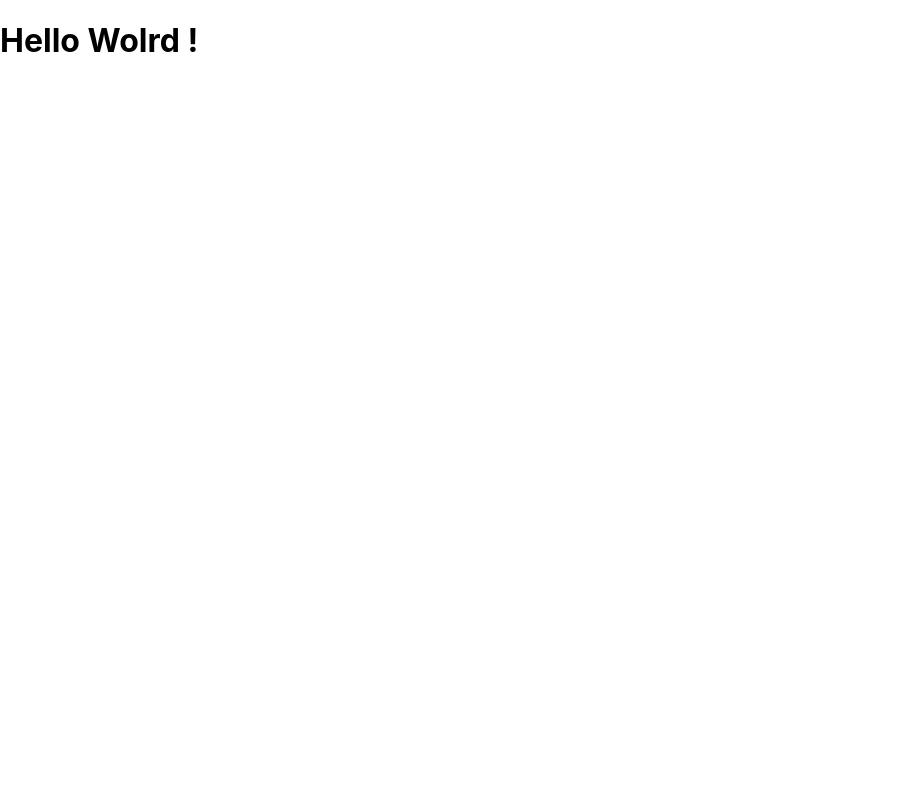
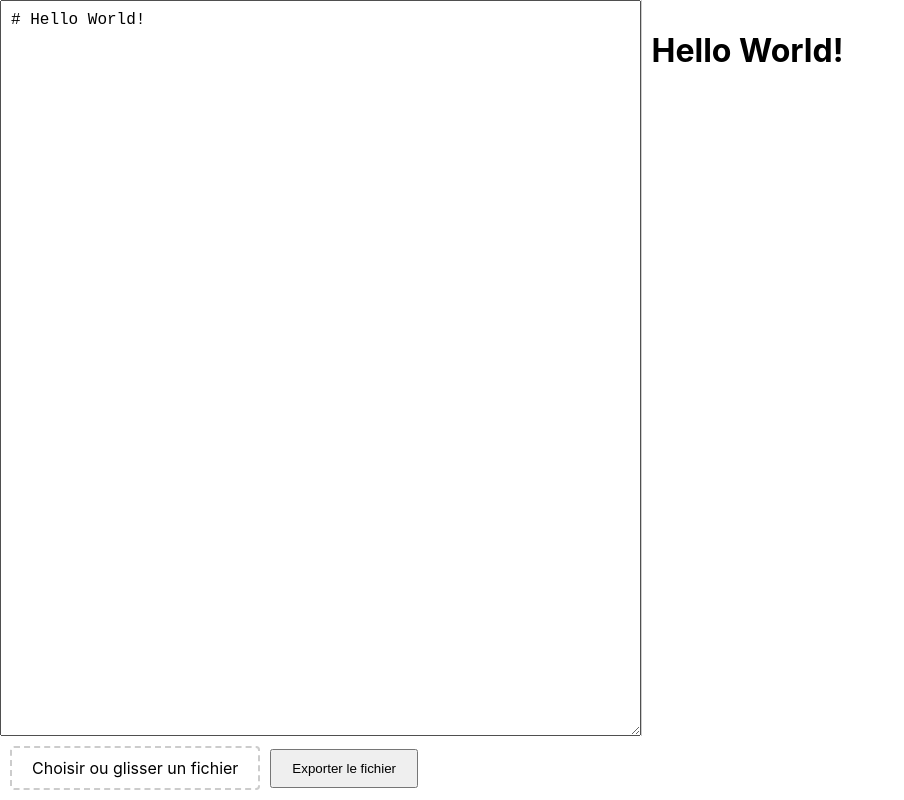
Before and after one commit to Matthieu73110/spec_dev_web_2, a React (Create React App) app in the folder app-markdown/: page /markdown in a window 1280 px wide. Shown: the whole page, without its empty margins (0-904 px from the left). Built offline with nearby package versions, Linux system fonts and the light colour scheme.

Commit message:
Mise en place de l'edition de fichier md + rendu + import/export

```diff
--- a/app-markdown/package.json
+++ b/app-markdown/package.json
@@ -14,7 +14,9 @@
     "react-redux": "^9.1.2",
     "react-router-dom": "^6.26.1",
     "react-scripts": "5.0.1",
-    "web-vitals": "^2.1.4"
+    "web-vitals": "^2.1.4",
+    "marked": "^14.1.0",
+    "react-modal": "^3.16.1"
   },
   "scripts": {
     "start": "react-scripts start",
--- /dev/null
+++ b/app-markdown/src/components/Editor.jsx
@@ -0,0 +1,13 @@
+import React from 'react';
+
+function Editor({ markdown, onMarkdownChange }) {
+  return (
+    <textarea
+      style={{ flex: 1, padding: '10px', fontSize: '16px' }}
+      value={markdown}
+      onChange={(e) => onMarkdownChange(e.target.value)}
+    />
+  );
+}
+
+export default Editor;
--- /dev/null
+++ b/app-markdown/src/components/FileActions.jsx
@@ -0,0 +1,124 @@
+import React, { useState, useRef } from 'react';
+import Modal from 'react-modal';
+
+function FileActions({ markdown, onFileImport }) {
+  const [isDragging, setIsDragging] = useState(false);
+  const [isModalOpen, setIsModalOpen] = useState(false);
+  const [fileName, setFileName] = useState("README.md");
+  const fileInputRef = useRef(null);
+
+  const handleFileImport = (e) => {
+    const file = e.target.files[0];
+    readFile(file);
+  };
+
+  const readFile = (file) => {
+    const reader = new FileReader();
+    reader.onload = (event) => {
+      onFileImport(event.target.result);
+    };
+    reader.readAsText(file);
+  };
+
+  const handleDragOver = (e) => {
+    e.preventDefault();
+    setIsDragging(true);
+  };
+
+  const handleDragLeave = () => {
+    setIsDragging(false);
+  };
+
+  const handleDrop = (e) => {
+    e.preventDefault();
+    setIsDragging(false);
+    const file = e.dataTransfer.files[0];
+    if (file) {
+      readFile(file);
+    }
+  };
+
+  const handleClick = () => {
+    fileInputRef.current.click();
+  };
+
+  const openModal = () => {
+    setIsModalOpen(true);
+  };
+
+  const closeModal = () => {
+    setIsModalOpen(false);
+  };
+
+  const handleFileExport = () => {
+    const element = document.createElement("a");
+    const file = new Blob([markdown], { type: 'text/markdown' });
+    element.href = URL.createObjectURL(file);
+    element.download = fileName;
+    document.body.appendChild(element);
+    element.click();
+    document.body.removeChild(element);
+    closeModal();
+  };
+
+  return (
+    <div style={{ padding: '10px', display: 'flex', alignItems: 'center' }}>
+      <div
+        onClick={handleClick}
+        onDragOver={handleDragOver}
+        onDragLeave={handleDragLeave}
+        onDrop={handleDrop}
+        style={{
+          padding: '10px 20px',
+          border: '2px dashed #ccc',
+          borderRadius: '4px',
+          backgroundColor: isDragging ? '#f0f0f0' : '#fff',
+          textAlign: 'center',
+          cursor: 'pointer',
+          marginRight: '10px',
+          display: 'flex',
+          alignItems: 'center',
+          justifyContent: 'center',
+        }}
+      >
+        {isDragging ? 'Déposez le fichier ici' : 'Choisir ou glisser un fichier'}
+        <input
+          type="file"
+          accept=".md"
+          onChange={handleFileImport}
+          ref={fileInputRef}
+          style={{ display: 'none' }}
+        />
+      </div>
+      <button onClick={openModal} style={{ padding: '10px 20px', cursor: 'pointer' }}>
+        Exporter le fichier
+      </button>
+
+      <Modal
+        isOpen={isModalOpen}
+        onRequestClose={closeModal}
+        contentLabel="Nommer et exporter le fichier"
+        ariaHideApp={false}
+      >
+        <h2>Exporter le fichier</h2>
+        <input
+          type="text"
+          value={fileName}
+          onChange={(e) => setFileName(e.target.value)}
+          placeholder="Nom du fichier"
+          style={{ padding: '5px', width: '100%' }}
+        />
+        <div style={{ marginTop: '10px' }}>
+          <button onClick={handleFileExport} style={{ marginRight: '10px' }}>
+            Exporter
+          </button>
+          <button onClick={closeModal}>
+            Annuler
+          </button>
+        </div>
+      </Modal>
+    </div>
+  );
+}
+
+export default FileActions;
--- /dev/null
+++ b/app-markdown/src/components/Preview.jsx
@@ -0,0 +1,17 @@
+import React from 'react';
+import { marked } from 'marked';
+
+function Preview({ markdown }) {
+  const createMarkup = () => {
+    return { __html: marked(markdown) };
+  };
+
+  return (
+    <div
+      style={{ flex: 1, padding: '10px', borderLeft: '1px solid #ccc', overflowY: 'scroll' }}
+      dangerouslySetInnerHTML={createMarkup()}
+    />
+  );
+}
+
+export default Preview;
--- a/app-markdown/src/pages/Markdown.js
+++ b/app-markdown/src/pages/Markdown.js
@@ -1,19 +1,31 @@
-import React from 'react';
+import React, {useState} from 'react';
 // import { useSelector } from 'react-redux';
 import { HelmetProvider, Helmet } from 'react-helmet-async';
+import Editor from '../components/Editor';
+import Preview from '../components/Preview';
+import FileActions from '../components/FileActions';
 
 function Markdown() {
 
-    return (
-        <HelmetProvider>
-            <div>
-                <Helmet>
-                    <title>Markdown - Visualisation</title>
-                </Helmet>
-                <h1>Hello Wolrd !</h1>
-            </div>
-        </HelmetProvider>
-    )
+    const [markdown, setMarkdown] = useState("# Hello World!");
+
+  const handleMarkdownChange = (value) => {
+    setMarkdown(value);
+  };
+
+  const handleFileImport = (content) => {
+    setMarkdown(content);
+  };
+
+  return (
+    <div style={{ display: 'flex', flexDirection: 'column', height: '100vh' }}>
+      <div style={{ display: 'flex', flex: 1 }}>
+        <Editor markdown={markdown} onMarkdownChange={handleMarkdownChange} />
+        <Preview markdown={markdown} />
+      </div>
+      <FileActions markdown={markdown} onFileImport={handleFileImport} />
+    </div>
+  );
 }
 
 export default Markdown;
```
Also changed, not shown: 2 other files (tests, documents, lock files or other folders).
